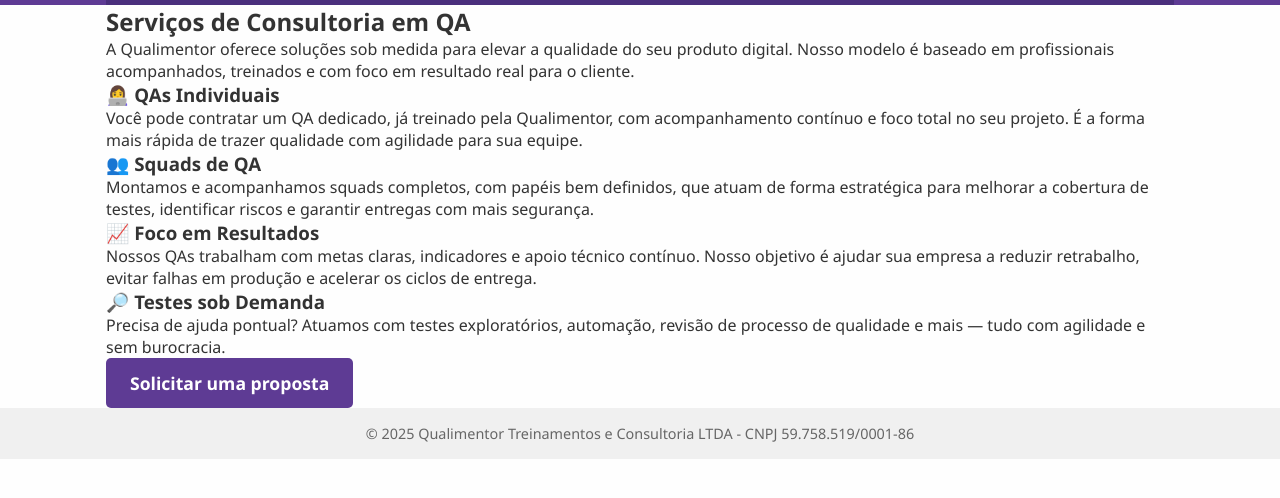
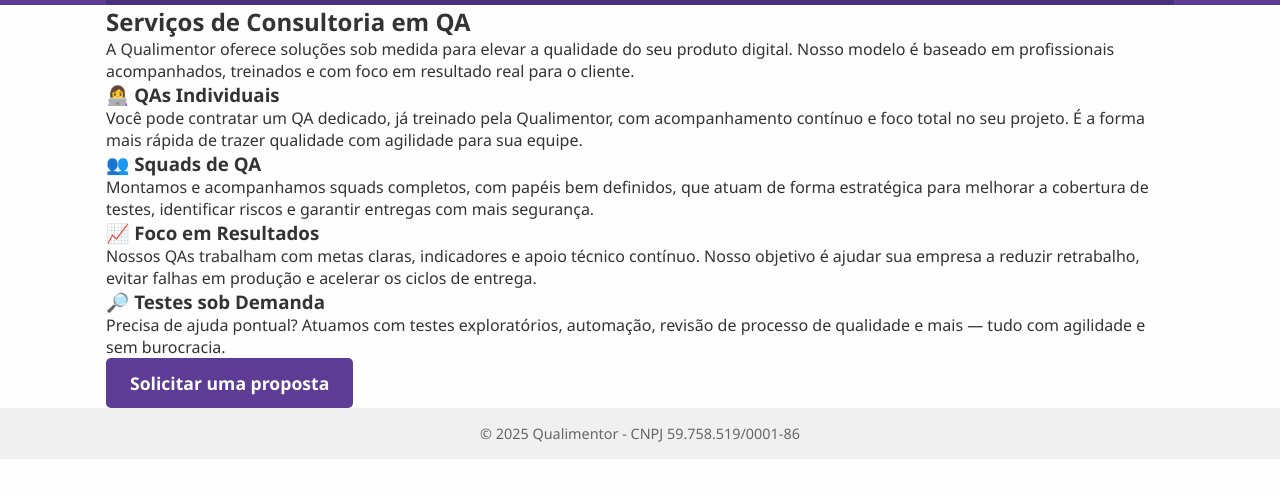
Before and after one commit to Brunacsg/qualimentor-site, a plain HTML site: page servicos.html in a window 1280 px wide. Shown: the part 122-620 px from the top of the page. Drawn offline with Linux system fonts and the light colour scheme.

Commit message:
Atualizar o servicos.html

```diff
--- a/servicos.html
+++ b/servicos.html
@@ -43,10 +43,10 @@
     </div>
   </section>
 
-  <footer>
-    <div class="container">
-      <p>&copy; 2025 Qualimentor Treinamentos e Consultoria LTDA - CNPJ 59.758.519/0001-86</p>
-    </div>
-  </footer>
+<footer>
+  <div class="container">
+    <p>&copy; 2025 Qualimentor - CNPJ 59.758.519/0001-86</p>
+  </div>
+</footer>
 </body>
 </html>
```
